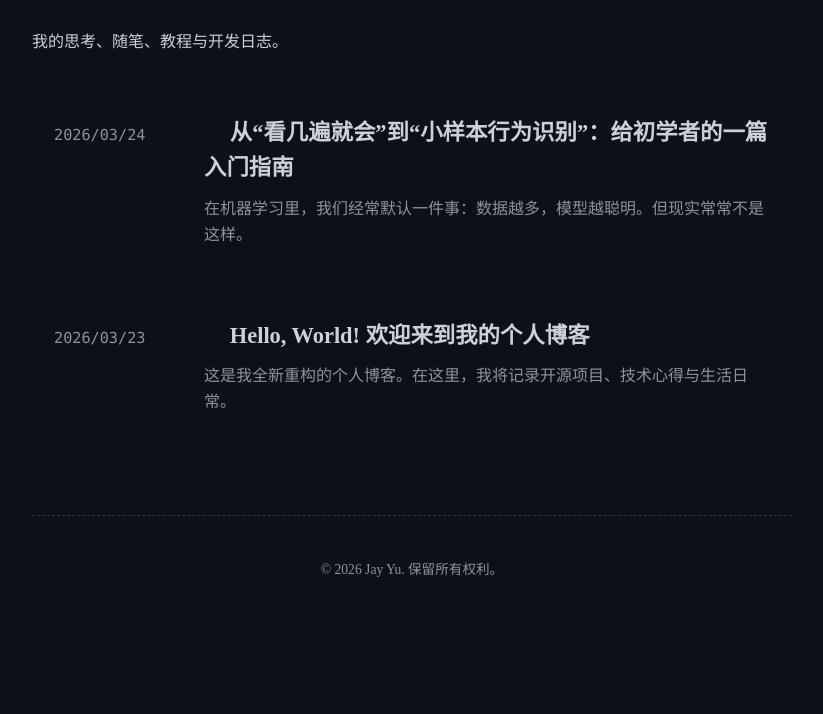
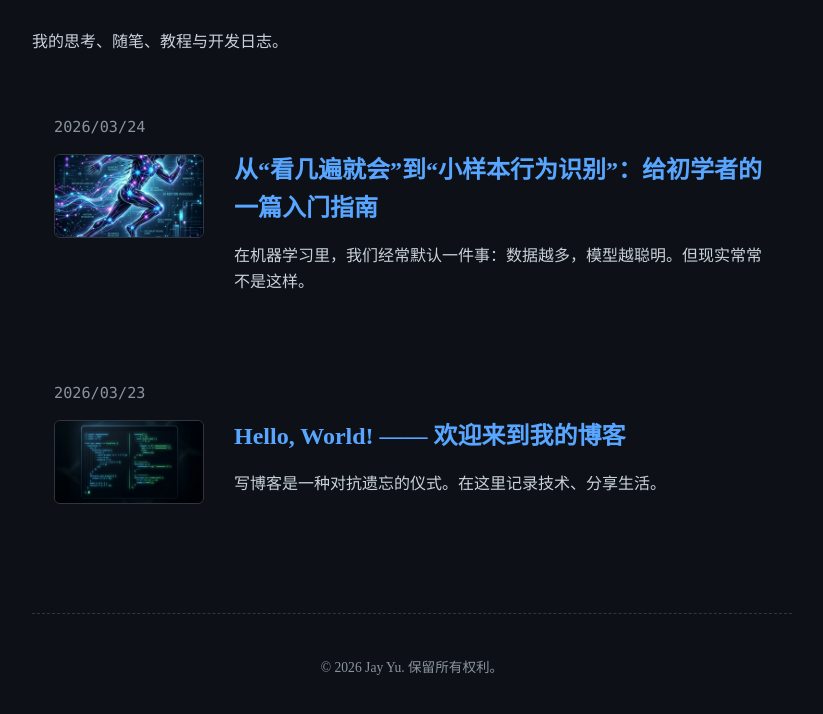
Before and after one commit to JayYu686/JayYu-Blog, an Astro site: page /blog in a window 1280 px wide. Shown: the part 178-892 px from the top of the page, without its empty margins (228-1051 px from the left). Before the commit the page ends 802 px from the top, so only its background shows below. Built offline with nearby package versions, Linux system fonts and the light colour scheme; Astro itself is replaced by a stand-in of ours.

Commit message:
fix: resolve blog list layout bug by scoping thumbnail under date column

```diff
--- a/src/content/blog/few-shot-action-recognition-blog.md
+++ b/src/content/blog/few-shot-action-recognition-blog.md
@@ -2,6 +2,7 @@
 title: "从“看几遍就会”到“小样本行为识别”：给初学者的一篇入门指南"
 description: "在机器学习里，我们经常默认一件事：数据越多，模型越聪明。但现实常常不是这样。"
 pubDate: "2026-03-24"
+heroImage: "/images/blog/action_recognition_ai.png"
 ---
 
 
--- a/src/content/blog/hello-world.md
+++ b/src/content/blog/hello-world.md
@@ -1,7 +1,8 @@
 ---
-title: "Hello, World! 欢迎来到我的个人博客"
-description: "这是我全新重构的个人博客。在这里，我将记录开源项目、技术心得与生活日常。"
-pubDate: "2026-03-23"
+title: "Hello, World! —— 欢迎来到我的博客"
+description: "写博客是一种对抗遗忘的仪式。在这里记录技术、分享生活。"
+pubDate: 2026-03-23
+heroImage: "/images/blog/hello_world_terminal.png"
 ---
 
 # Hello, World!
--- a/src/pages/blog/index.astro
+++ b/src/pages/blog/index.astro
@@ -14,6 +14,7 @@ const posts = (await getCollection('blog')).sort(
     <div class="posts-list">
         {posts.map(post => (
             <article class="post-item">
+                <div class="post-left-col">
                     <div class="post-date">
                         <time datetime={post.data.pubDate.toISOString()}>
                             {post.data.pubDate.toLocaleDateString('zh-CN', {
@@ -22,6 +23,12 @@ const posts = (await getCollection('blog')).sort(
                                 day: '2-digit',
                             })}
                         </time>
+                    </div>
+                    {post.data.heroImage && (
+                        <div class="post-thumbnail">
+                            <img src={post.data.heroImage} alt="" />
+                        </div>
+                    )}
                 </div>
                 <div class="post-info">
                     <h2><a href={`/blog/${post.id}`}>{post.data.title}</a></h2>
@@ -46,7 +53,7 @@ const posts = (await getCollection('blog')).sort(
     .post-item {
         display: flex;
         flex-direction: column;
-        gap: 10px;
+        gap: 15px;
         padding: 20px;
         background-color: transparent;
         border-left: 2px solid transparent;
@@ -62,46 +69,51 @@ const posts = (await getCollection('blog')).sort(
     @media (min-width: 600px) {
         .post-item {
             flex-direction: row;
-            align-items: baseline;
+            align-items: flex-start;
             gap: 30px;
         }
+        .post-info {
+            flex-grow: 1;
+        }
+    }
+
+    .post-left-col {
+        display: flex;
+        flex-direction: column;
+        gap: 15px;
+        flex-shrink: 0;
     }
 
     .post-date {
         color: #8b949e;
         font-size: 0.95rem;
-        min-width: 120px;
         font-family: var(--font-mono);
     }
 
-    .post-info h2 {
-        margin: 0 0 10px 0;
-        font-size: 1.4rem;
+    @media (min-width: 600px) {
+        .post-left-col {
+            width: 150px;
+        }
     }
 
-    .post-info h2 a {
-        color: var(--text-color);
-        text-decoration: none;
+    .post-thumbnail {
+        width: 100%;
+        aspect-ratio: 16/9;
+        border-radius: 6px;
+        overflow: hidden;
+        border: 1px solid var(--border-color);
+        display: none;
     }
 
-    .post-info h2 a:hover {
-        color: var(--accent-color);
+    @media (min-width: 600px) {
+        .post-thumbnail {
+            display: block;
+        }
     }
 
-    .post-info h2::before {
-        content: "-> ";
-        color: var(--accent-color);
-        opacity: 0;
-        transition: opacity 0.2s ease;
-    }
-
-    .post-item:hover .post-info h2::before {
-        opacity: 1;
-    }
-
-    .post-desc {
-        margin: 0;
-        color: #8b949e;
-        font-size: 1rem;
+    .post-thumbnail img {
+        width: 100%;
+        height: 100%;
+        object-fit: cover;
     }
 </style>
--- a/src/pages/en/blog/index.astro
+++ b/src/pages/en/blog/index.astro
@@ -14,6 +14,7 @@ const posts = (await getCollection('blog')).sort(
     <div class="posts-list">
         {posts.map(post => (
             <article class="post-item">
+                <div class="post-left-col">
                     <div class="post-date">
                         <time datetime={post.data.pubDate.toISOString()}>
                             {post.data.pubDate.toLocaleDateString('en-us', {
@@ -22,6 +23,12 @@ const posts = (await getCollection('blog')).sort(
                                 day: 'numeric',
                             })}
                         </time>
+                    </div>
+                    {post.data.heroImage && (
+                        <div class="post-thumbnail">
+                            <img src={post.data.heroImage} alt="" />
+                        </div>
+                    )}
                 </div>
                 <div class="post-info">
                     <h2><a href={`/blog/${post.id}`}>{post.data.title}</a></h2>
@@ -46,7 +53,7 @@ const posts = (await getCollection('blog')).sort(
     .post-item {
         display: flex;
         flex-direction: column;
-        gap: 10px;
+        gap: 15px;
         padding: 20px;
         background-color: transparent;
         border-left: 2px solid transparent;
@@ -62,46 +69,51 @@ const posts = (await getCollection('blog')).sort(
     @media (min-width: 600px) {
         .post-item {
             flex-direction: row;
-            align-items: baseline;
+            align-items: flex-start;
             gap: 30px;
         }
+        .post-info {
+            flex-grow: 1;
+        }
+    }
+
+    .post-left-col {
+        display: flex;
+        flex-direction: column;
+        gap: 15px;
+        flex-shrink: 0;
     }
 
     .post-date {
         color: #8b949e;
         font-size: 0.95rem;
-        min-width: 120px;
         font-family: var(--font-mono);
     }
 
-    .post-info h2 {
-        margin: 0 0 10px 0;
-        font-size: 1.4rem;
+    @media (min-width: 600px) {
+        .post-left-col {
+            width: 150px;
+        }
     }
 
-    .post-info h2 a {
-        color: var(--text-color);
-        text-decoration: none;
+    .post-thumbnail {
+        width: 100%;
+        aspect-ratio: 16/9;
+        border-radius: 6px;
+        overflow: hidden;
+        border: 1px solid var(--border-color);
+        display: none;
     }
 
-    .post-info h2 a:hover {
-        color: var(--accent-color);
+    @media (min-width: 600px) {
+        .post-thumbnail {
+            display: block;
+        }
     }
 
-    .post-info h2::before {
-        content: "-> ";
-        color: var(--accent-color);
-        opacity: 0;
-        transition: opacity 0.2s ease;
-    }
-
-    .post-item:hover .post-info h2::before {
-        opacity: 1;
-    }
-
-    .post-desc {
-        margin: 0;
-        color: #8b949e;
-        font-size: 1rem;
+    .post-thumbnail img {
+        width: 100%;
+        height: 100%;
+        object-fit: cover;
     }
 </style>
--- a/src/pages/index.astro
+++ b/src/pages/index.astro
@@ -5,7 +5,7 @@ import BaseLayout from '../layouts/BaseLayout.astro';
 <BaseLayout title="首页 | Jay Yu">
 	<div class="hero">
 		<h1>Hello, World!</h1>
-		<p class="subtitle">我是 Jay Yu。一名人工智能专业的在读研究生，一名热爱开源、构建工具并乐于分享知识的开发者。</p>
+		<p class="subtitle">我是 Jay Yu，一名人工智能专业的在读研究生，一名热爱开源并乐于分享知识的开发者。</p>
 
         <div class="terminal-wrapper">
             <div class="terminal-header">
```
Also changed, not shown: src/layouts/PostLayout.astro (+27 -0 lines), public/images/blog/action_recognition_ai.png (added), public/images/blog/hello_world_terminal.png (added). Lines whose indentation alone changed are shown as unchanged.
